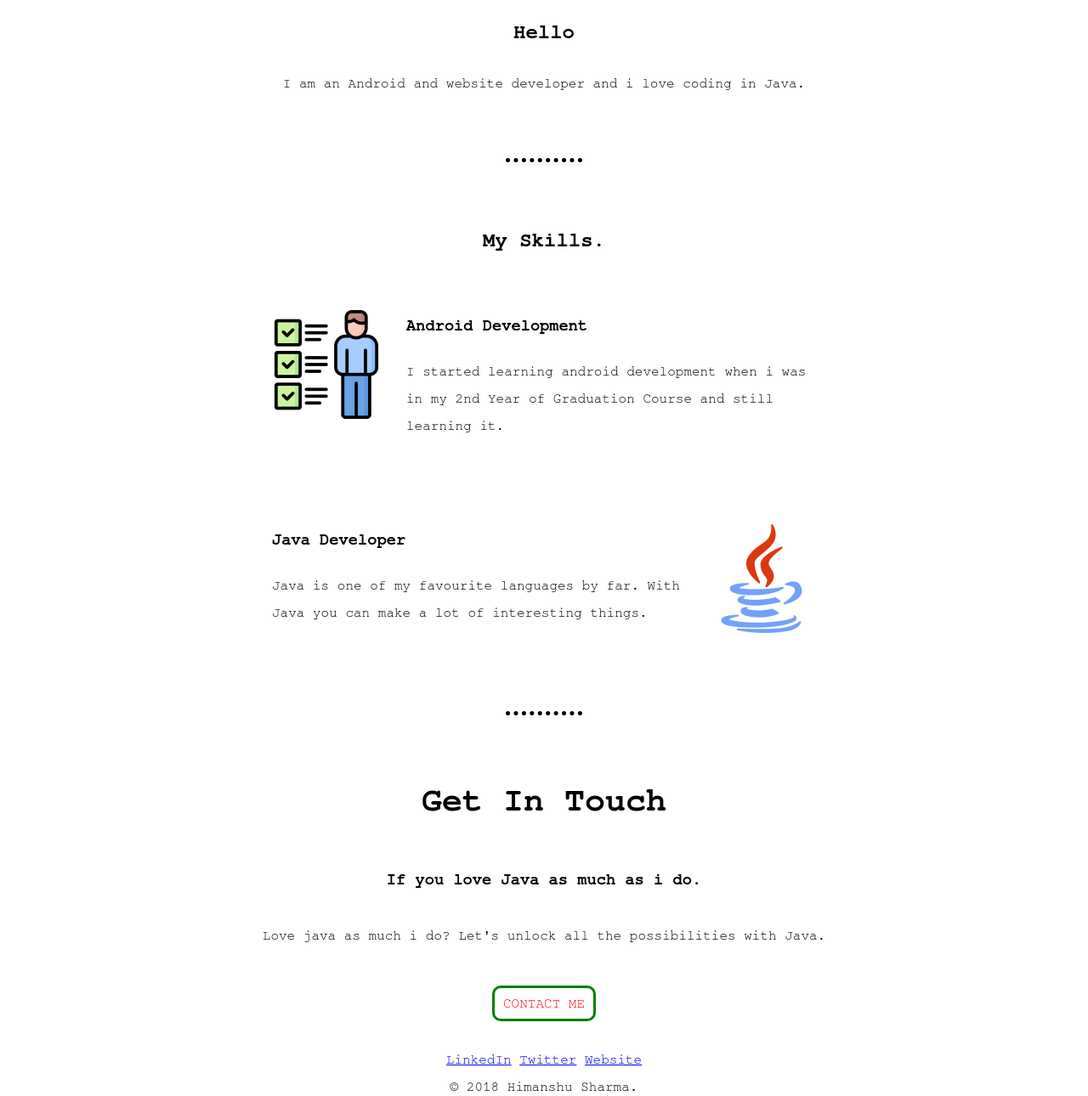
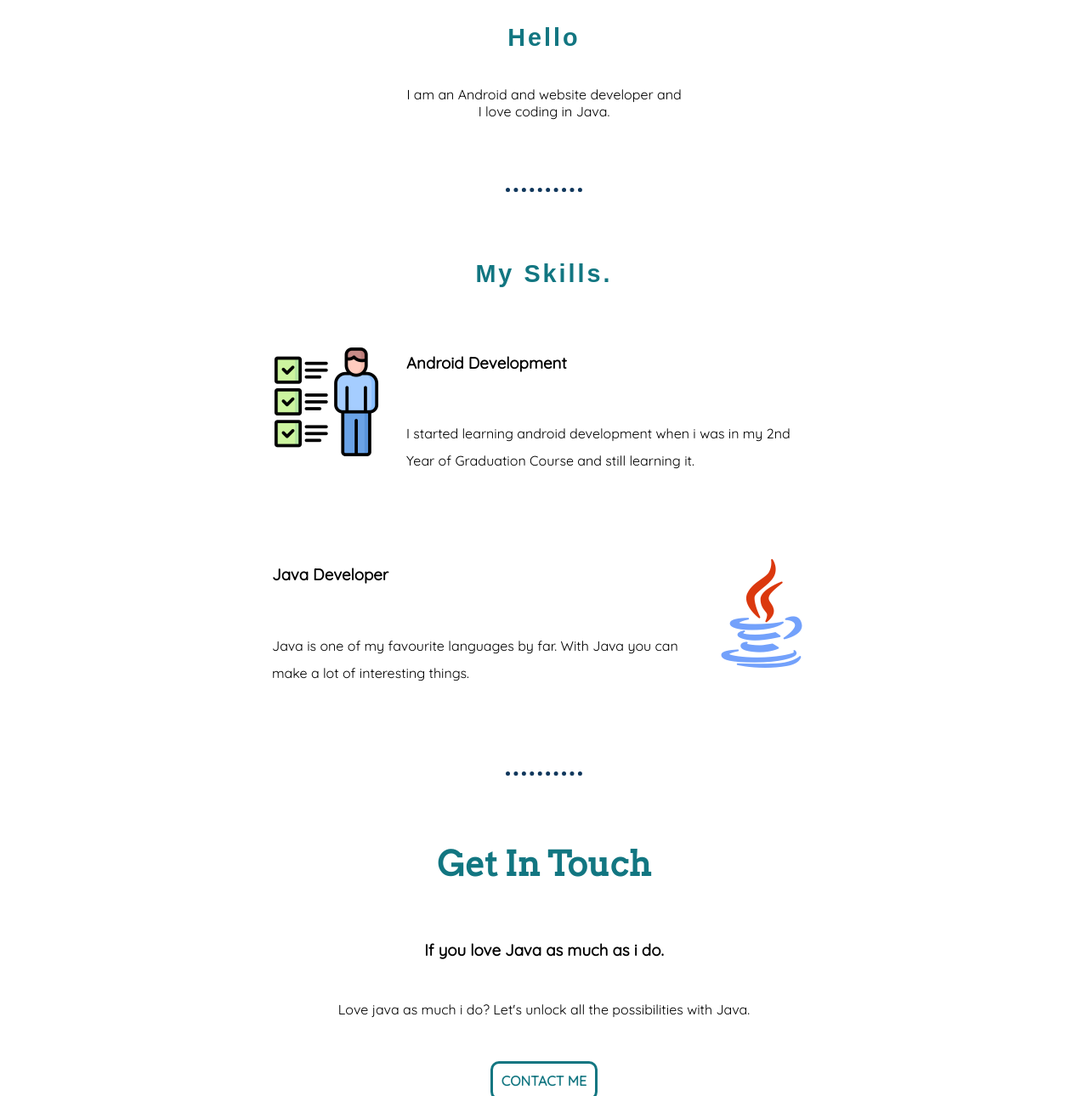
Before and after one commit to HimanshuS-coder/Demo_Personel_Website, a plain HTML site: page index.html in a window 1280 px wide. Shown: the part 896-2186 px from the top of the page at 85% size. Drawn offline with Linux system fonts and the light colour scheme; a web font is replaced by a local one.

Commit message:
Build completed
applied all the colors and styling.

```diff
--- a/css/styles.css
+++ b/css/styles.css
@@ -2,13 +2,14 @@
 body{
   margin: 0;
   text-align: center;
-  font-family: freemono;
+
 
 
 }
 
 p{
   margin-bottom: 30px;
+  font-family: 'Quicksand', sans-serif;
 }
 span{
   text-decoration: underline;
@@ -18,21 +19,30 @@ hr{
   border-style: dotted none none none;
   border-width: 5px;
   width: 7%;
+  color: #10375c;
+}
+.h2{
+  margin-bottom: 40px;
+  margin-top: 40px;
+  font-family: 'Strait', sans-serif;
+  font-size: 1.8rem;
+  letter-spacing: 3px;
+  color: #127681;
 }
 .btn{
   background-color: white;
   padding: 10px;
   border-radius: 10px;
-  border: solid green;
-  color: red;
+  border: solid #127681;
+  color: #127681;
+  font-weight: bolder;
   text-decoration: none;
   transition-duration: 0.5s;
+  font-family: 'Quicksand', sans-serif;
 }
 .btn:hover{
-  background-color: green;
+  background-color: #127681;
   color: white;
-
-
 }
 .love{
   margin-bottom: 4rem;
@@ -58,10 +68,13 @@ hr{
   font-family: 'Euphoria Script', cursive;
   margin-bottom: 0;
   margin-top: 4.37rem;
+  color: #A61C3C;
 }
 .heading2{
   font-size: 2.5rem;
   margin-bottom: 4rem;
+  font-family: 'Arvo', serif;
+  color: #127681;
 }
 .subheading1{
   font-size: 1.5rem;
@@ -71,6 +84,7 @@ hr{
 }
 .subheading2{
   margin-bottom: 3rem;
+  font-family: 'Quicksand', sans-serif;
 }
 .skill-row{
   width: 50%;
@@ -110,6 +124,47 @@ hr{
 .contact-me{
   margin-bottom: 50px;
 }
+.bottom-container{
+  margin-top: 80px;
+  background-color: #10375c;
+  position: relative;
+  padding-bottom: 1px;
+  padding-top: 20px;
+}
+.copyright{
+  margin-top: 20px;
+  color: white;
+  font-size: 1.1rem;
+}
+.footer-link{
+  font-weight: bold;
+  color: #f3c623;
+  text-decoration: none;
+  margin: 20px;
+  font-size: 1.2rem;
+  font-family: 'Arvo', serif;
+  transition-duration: 0.2s;
+  position: relative;
+  display: inline-block;
+}
+.footer-link img{
+  width: 20px;
+  margin-top: 1px;
+  height: 20px;
+  float: left;
+  margin-right: 5px;
+
+}
+.footer-link:hover{
+  font-weight: bold;
+  color: #f3c623;
+  padding: 3px;
+  border: solid;
+  text-decoration: none;
+  margin: 14px;
+  font-size: 1.2rem;
+  font-family: 'Arvo', serif;
+}
 /*
 THIS IS USED TO MAKE THE CONTENT , THAT IT DOESN'T WRAP THE OTHER CONTENT WHICH IS FLOATING
 
--- a/index.html
+++ b/index.html
@@ -6,7 +6,7 @@
   <title>Himanshu Sharma</title>
   <link rel="stylesheet" href="css/styles.css">
   <link rel="icon" href="circle-cropped.png">
-  <link href="https://fonts.googleapis.com/css2?family=Euphoria+Script&family=Major+Mono+Display&family=Strait&display=swap" rel="stylesheet">
+  <link href="https://fonts.googleapis.com/css2?family=Arvo&family=Euphoria+Script&family=Lexend+Peta&family=Major+Mono+Display&family=Quicksand&family=Roboto+Mono:wght@500&family=Strait&display=swap" rel="stylesheet">
 </head>
 
 <body>
@@ -21,20 +21,20 @@
   <div class="middle-container">
     <div class="profile">
       <img class="logo-image" src="Images\circle-cropped.png" alt="Logo">
-      <h2 class="desc-margin">Hello</h2>
-      <p class="desc-margin">I am an Android and website developer and i love coding in Java.</p>
+      <h2 class="h2">Hello</h2>
+      <p class="desc-margin">I am an Android and website developer and <br>I love coding in Java.</p>
     </div>
     <hr>
     <div class="skills">
-      <h2>My Skills.</h2>
+      <h2 class="h2">My Skills.</h2>
       <div class="skill-row">
         <img class="skill-image1" src="Images\skills.png" alt="skill-image">
-        <h3>Android Development</h3>
+        <h3 class="subheading2">Android Development</h3>
         <p>I started learning android development when i was in my 2nd Year of Graduation Course and still learning it.</p>
       </div>
       <div class="skill-row">
         <img class="skill-image2" src="Images\java.png" alt="java">
-        <h3>Java Developer</h3>
+        <h3 class="subheading2">Java Developer</h3>
         <p class="skill-image2-desc">Java is one of my favourite languages by far. With Java you can make a lot of interesting things.</p>
       </div>
     </div>
@@ -43,17 +43,17 @@
       <h2 class="heading2">Get In Touch</h2>
       <h3 class=subheading2>If you love Java as much as i do.</h3>
       <p class="love">Love java as much i do? Let's unlock all the possibilities with Java.</p>
-      <a class="btn" href="mailto:linuxbyte.tech@gmail.com">CONTACT ME</a>
+      <a class="btn" href="mailto:linuxbyte.tech@gmail.com"><strong>CONTACT ME</strong></a>
 
     </div>
   </div>
 
 
   <div class="bottom-container">
-    <a class="footer-link" href="https://www.linkedin.com/">LinkedIn</a>
-    <a class="footer-link" href="https://twitter.com/">Twitter</a>
+    <a class="footer-link" href="https://www.linkedin.com/in/himanshu-sharma-072059132/">LinkedIn</a>
+    <a class="footer-link" href="https://github.com/HimanshuS-coder"><img src="https://iconsetc.com/icons-watermarks/simple-yellow/foundation/foundation_social-github/foundation_social-github_simple-yellow_512x512.png" alt="github">Github</a>
     <a class="footer-link" href="https://linuxbyte.tech/">Website</a>
-    <p>© 2018 Himanshu Sharma.</p>
+    <p class="copyright">© 2018 Himanshu Sharma.</p>
   </div>
 </body>
 
```
